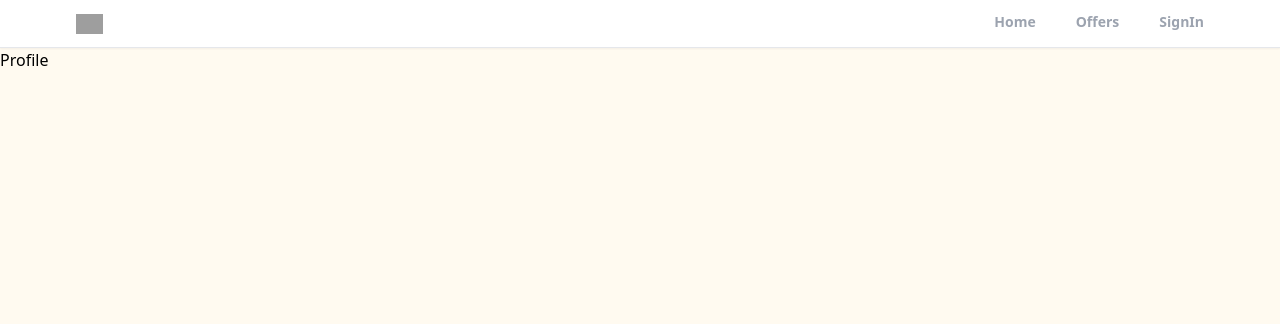
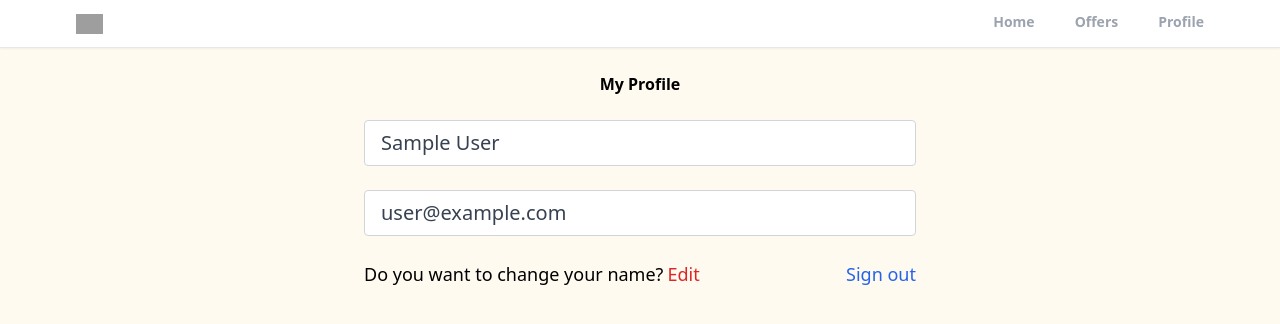
Before and after one commit to artrit10/realtor, a React (Create React App) app: page /profile in a window 1280 px wide. Shown: the top 324 px of the page. Built offline with nearby package versions, Linux system fonts and the light colour scheme; no server answers; sample sign-in values are in the browser's storage; grey boxes are pictures that could not be loaded.

Commit message:
added the spinner

```diff
--- a/src/App.js
+++ b/src/App.js
@@ -8,6 +8,7 @@ import SignUp from "./pages/SignUp";
 import Header from "./components/Header";
 import { ToastContainer } from "react-toastify";
 import 'react-toastify/dist/ReactToastify.css';
+import PrivateRoute from "./components/PrivateRoute";
 function App() {
   return (
     <>
@@ -15,7 +16,9 @@ function App() {
         <Header></Header>
         <Routes>
           <Route path="/" element={<Home></Home>}></Route>
-          <Route path="/profile" element={<Profile></Profile>}></Route>
+          <Route path="/profile" element={<PrivateRoute></PrivateRoute>}>
+            <Route path="/profile" element={<Profile></Profile>}></Route>
+          </Route>
           <Route path="/offers" element={<Offers></Offers>}></Route>
           <Route path="/forgot-password" element={<ForgotPassword></ForgotPassword>}></Route>
           <Route path="/sign-in" element={<SignIn></SignIn>}></Route>
--- a/src/components/Header.jsx
+++ b/src/components/Header.jsx
@@ -1,30 +1,42 @@
-import React from 'react'
-import { useLocation,useNavigate } from 'react-router'
+import React, { useEffect, useState } from 'react'
+import { useLocation, useNavigate } from 'react-router'
+import { getAuth, onAuthStateChanged } from 'firebase/auth'
 
 export default function Header() {
     const location = useLocation();
     const navigate = useNavigate();
-
-    function pathMathRoute(route){
-        if(route === location.pathname)
+    const [pageState, setPageState] = useState('Sign In')
+    const auth = getAuth()
+    useEffect(() => {
+        onAuthStateChanged(auth, (user) => {
+            if (user) {
+                setPageState('Profile')
+            }
+            else {
+                setPageState('Sign In')
+            }
+        })
+    }, [auth])
+    function pathMathRoute(route) {
+        if (route === location.pathname)
             return true
     }
 
     return (
-    <div className='bg-white border-b sticky top-0 shadow-sm z-50'>
+        <div className='bg-white border-b sticky top-0 shadow-sm z-40'>
             <header className='flex justify-between items-center px-3 max-w-6xl mx-auto'>
                 <div>
                     <img src='https://static.rdc.moveaws.com/images/logos/rdc-logo-default.svg'
-                 alt='logo' className='h-5 cursor-pointer' onClick={()=>navigate("/")}></img>
+                        alt='logo' className='h-5 cursor-pointer' onClick={() => navigate("/")}></img>
                 </div>
                 <div>
                     <ul className='flex space-x-10'>
                         <li className={`cursor-pointer py-3 text-sm font-semibold text-gray-400 border-b-[3px] border-b-transparent
-                    ${pathMathRoute("/") && "text-black border-b-red-500"}`} onClick={()=>navigate("/")}>Home</li>
+                    ${pathMathRoute("/") && "text-black border-b-red-500"}`} onClick={() => navigate("/")}>Home</li>
                         <li className={`cursor-pointer py-3 text-sm font-semibold text-gray-400 border-b-[3px] border-b-transparent
-                    ${pathMathRoute("/offers") && "text-black border-b-red-500"}`} onClick={()=>navigate("/offers")}>Offers</li>
+                    ${pathMathRoute("/offers") && "text-black border-b-red-500"}`} onClick={() => navigate("/offers")}>Offers</li>
                         <li className={`cursor-pointer py-3 text-sm font-semibold text-gray-400 border-b-[3px] border-b-transparent
-                    ${pathMathRoute("/sign-in") && "text-black border-b-red-500"}`} onClick={()=>navigate("/sign-in")}>SignIn</li>
+                    ${(pathMathRoute("/sign-in") || (pathMathRoute("/profile"))) && "text-black border-b-red-500"}`} onClick={() => navigate("/profile")}>{pageState}</li>
                     </ul>
                 </div>
             </header>
--- /dev/null
+++ b/src/components/PrivateRoute.jsx
@@ -0,0 +1,11 @@
+import React from 'react'
+import { Navigate, Outlet } from 'react-router';
+import { useAuthStatus } from '../hooks/useAuthStatus';
+import Spinner from './Spinner';
+
+export default function PrivateRoute() {
+    const { loggedIn, checkingStatus } = useAuthStatus()
+    if (checkingStatus)
+        return <Spinner></Spinner>
+    return loggedIn ? <Outlet></Outlet> : <Navigate to="/sign-in"></Navigate>
+}
--- /dev/null
+++ b/src/components/Spinner.jsx
@@ -0,0 +1,12 @@
+import React from 'react'
+import spinner from '../assets/svg/spinner.svg'
+export default function Spinner() {
+    return (
+        <div className='bg-black bg-opacity-50 flex justify-center items-center
+        fixed left-0 right-0 top-0 bottom-0 z-50'>
+            <div>
+                <img src={spinner} alt="Loading" className='h-24' />
+            </div>
+        </div>
+    )
+}
--- /dev/null
+++ b/src/hooks/useAuthStatus.jsx
@@ -0,0 +1,18 @@
+import { getAuth, onAuthStateChanged } from 'firebase/auth'
+import { useEffect, useState } from 'react'
+
+export function useAuthStatus() {
+    const [loggedIn, setLoggedIn] = useState(false)
+    const [checkingStatus, setCheckingStatus] = useState(true)
+
+    useEffect(() => {
+        const auth = getAuth();
+        onAuthStateChanged(auth, (user) => {
+            if (user) {
+                setLoggedIn(true)
+            }
+            setCheckingStatus(false)
+        })
+    }, [])
+    return { loggedIn, checkingStatus }
+}
--- a/src/pages/Profile.jsx
+++ b/src/pages/Profile.jsx
@@ -1,7 +1,74 @@
-import React from 'react'
+import { getAuth, updateProfile } from 'firebase/auth'
+import { doc, updateDoc } from 'firebase/firestore';
+import React, { useState } from 'react'
+import { useNavigate } from 'react-router';
+import { toast } from 'react-toastify';
+import { db } from '../firebase';
+export default function Profile() {
 
-export default function Profile() {
+  const navigate = useNavigate()
+  const auth = getAuth();
+  const [formData, setFormData] = useState({
+    name: auth.currentUser.displayName,
+    email: auth.currentUser.email
+  })
+  const [changeDetail, setChangeDetail] = useState(false)
+  const onLogout = () => {
+    auth.signOut();
+    navigate('/')
+  }
+  const { name, email } = formData
+
+  const onChange = (e) => {
+    setFormData((prevState) => ({
+      ...prevState,
+      [e.target.id]: e.target.value
+    }))
+  }
+
+  const onSubmit = async () => {
+    try {
+      if (auth.currentUser.displayName !== name) {
+        await updateProfile(auth.currentUser, {
+          displayName: name
+        })
+
+        const docRef = doc(db, "users", auth.currentUser.uid)
+        await updateDoc(docRef, {
+          name
+        })
+        toast.success('Profile details updated successfully!')
+      }
+    } catch (error) {
+      toast.error('Could not update profile details!')
+    }
+  }
   return (
-    <div>Profile</div>
+    <>
+      <section className='max-w-6xl mx-auto flex justify-center items-center flex-col'>
+        <h1 className='3xl text-center font-bold mt-6'>My Profile</h1>
+        <div className='w-full md:w-[50%] mt-6 px-3'>
+          <form>
+            <input type="text" id='name' onChange={onChange} value={name} disabled={!changeDetail}
+              className={`mb-6 w-full px-4 py-2 text-xl text-gray-700 bg-white border border-gray-300 rounded transition ease-in-out ${changeDetail && "bg-green-200 focus:bg-green-200"}`} />
+            <input type="email" id='email' value={email} disabled
+              className={`mb-6 w-full px-4 py-2 text-xl text-gray-700 bg-white border border-gray-300 rounded transition ease-in-out ${changeDetail && "bg-green-200 focus:bg-green-200"}`} />
+            <div className='flex justify-between whitespace-nowrap text-sm sm:text-lg mb-6'>
+              <p className='flex items-center'>
+                Do you want to change your name?
+                <span onClick={() => {
+                  changeDetail && onSubmit()
+                  setChangeDetail((prevState) => !prevState)
+                }}
+                  className='text-red-600 hover:text-red-700 transition ease-in-out duration-200 ml-1 cursor-pointer'>
+                  {changeDetail ? 'Apply changes' : 'Edit'}
+                </span>
+              </p>
+              <p onClick={onLogout} className='text-blue-600 hover:text-blue-800 transition duration-200 ease-in-out cursor-pointer'>Sign out</p>
+            </div>
+          </form>
+        </div>
+      </section>
+    </>
   )
 }
```
Also changed, not shown: src/assets/svg/spinner.svg (added). Lines whose indentation alone changed are shown as unchanged.
